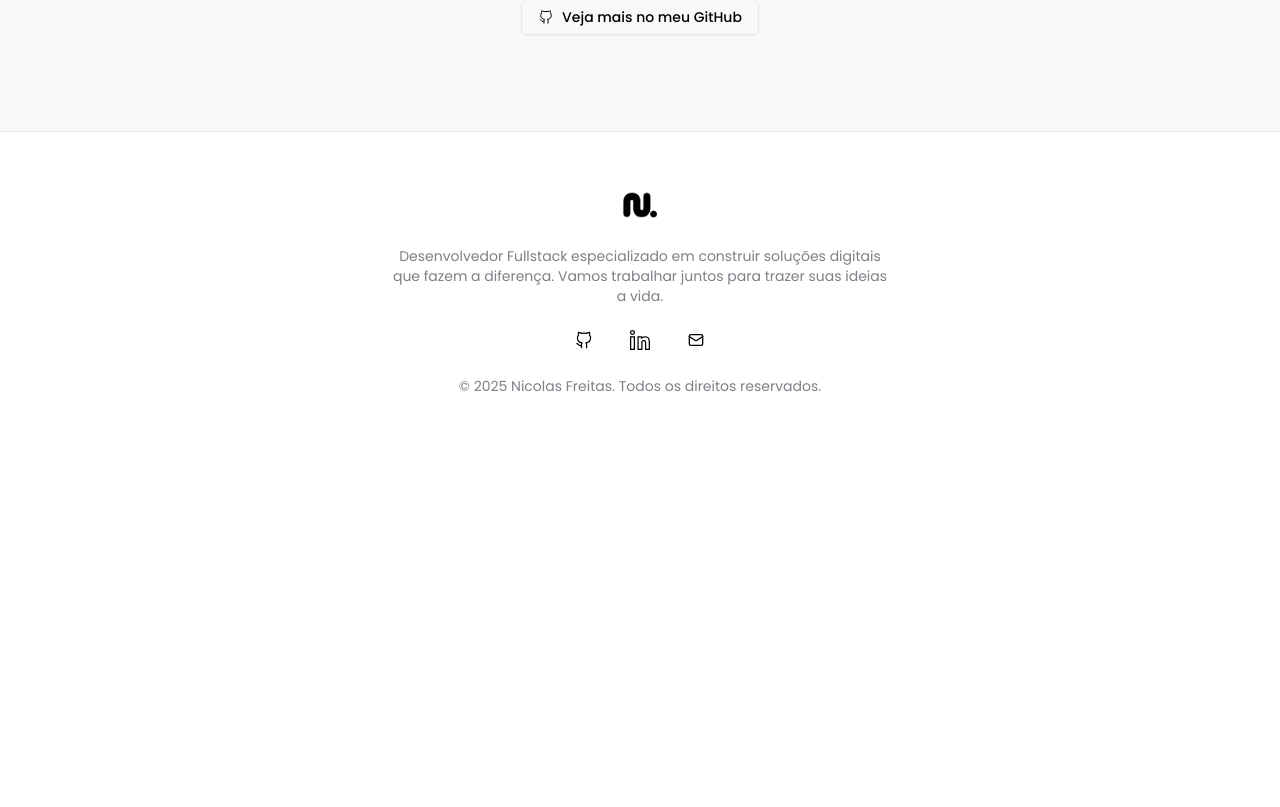
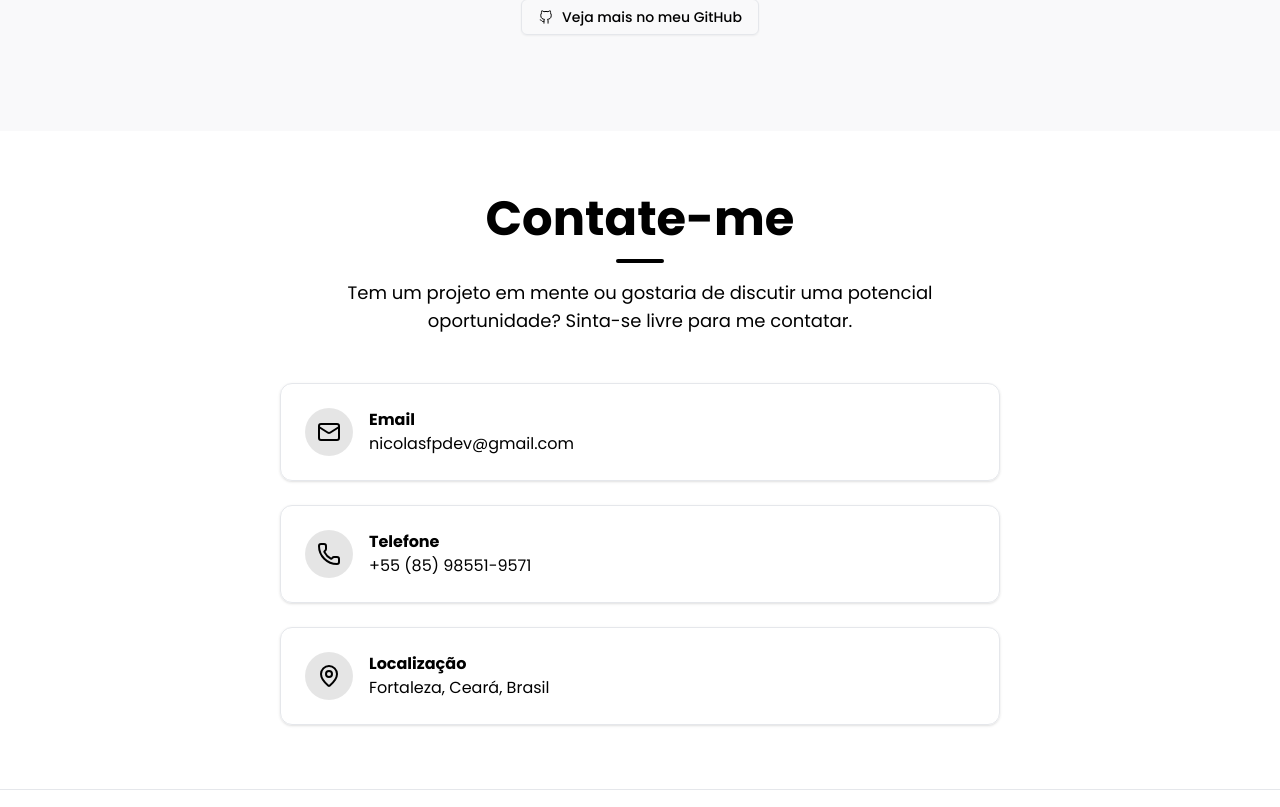
Before and after one commit to nicolasfreitas-dev/portfolio-next, a Next.js app: page / in a window 1280 px wide. Shown: the part 3433-4240 px from the top of the page. Before the commit the page ends 3879 px from the top, so only its background shows below. Built offline with nearby package versions, Linux system fonts and the light colour scheme.

Commit message:
feat: create Contact component

```diff
--- a/src/app/layout.tsx
+++ b/src/app/layout.tsx
@@ -4,6 +4,9 @@ import "./globals.css";
 export const metadata: Metadata = {
   title: "Nicolas Freitas",
   description: "Portfolio pessoal para demonstrar meus projetos e habilidades como Desenvolvedor Fullstack.",
+  icons: {
+    icon: "/favicon.ico"
+  }
 }
 
 export default function RootLayout({
--- a/src/app/page.tsx
+++ b/src/app/page.tsx
@@ -1,4 +1,5 @@
 import About from "@/components/About";
+import Contact from "@/components/Contact";
 import Footer from "@/components/Footer";
 import Header from "@/components/Header";
 import Hero from "@/components/Hero";
@@ -14,6 +15,7 @@ export default function Home() {
           <About />
           <Skills />
           <Projects />
+          <Contact />
         </main>
         <Footer />
       </div>
--- /dev/null
+++ b/src/components/Contact/index.tsx
@@ -0,0 +1,62 @@
+import { Mail, Phone, MapPin } from "lucide-react";
+import { Card, CardContent } from "../ui/card";
+
+export default function Contact() {
+    return (
+        <section id="contact" className="py-16 md:24">
+            <div className="container px-4 md:px-6">
+                <div className="flex flex-col items-center justify-center space-y-4 text-center mb-12">
+                    <h2 className="text-3xl font-bold sm:text-4xl md:text-5xl">
+                        Contate-me
+                    </h2>
+                    <div className="w-12 h-1 bg-primary rounded-full"></div>
+                    <p className="max-w-[700px] text-muted-foreground md:text-lg">
+                        Tem um projeto em mente ou gostaria de discutir uma potencial
+                        oportunidade? Sinta-se livre para me contatar.
+                    </p>
+                </div>
+                <div className="max-w-[720px] flex flex-col gap-6 items-center justify-center mx-auto">
+                    <Card className="w-full">
+                        <CardContent className="p-6 flex items-center gap-4">
+                            <div className="bg-primary/10 p-3 rounded-full">
+                                <Mail className="h-6 w-6 text-primary" />
+                            </div>
+                            <div>
+                                <h3 className="font-bold">Email</h3>
+                                <p className="text-muted-foreground">
+                                    nicolasfpdev@gmail.com
+                                </p>
+                            </div>
+                        </CardContent>
+                    </Card>
+                    <Card className="w-full">
+                        <CardContent className="p-6 flex items-center gap-4">
+                            <div className="bg-primary/10 p-3 rounded-full">
+                                <Phone className="h-6 w-6 text-primary" />
+                            </div>
+                            <div>
+                                <h3 className="font-bold">Telefone</h3>
+                                <p className="text-muted-foreground">
+                                    +55 (85) 98551-9571
+                                </p>
+                            </div>
+                        </CardContent>
+                    </Card>
+                    <Card className="w-full">
+                        <CardContent className="p-6 flex items-center gap-4">
+                            <div className="bg-primary/10 p-3 rounded-full">
+                                <MapPin className="h-6 w-6 text-primary" />
+                            </div>
+                            <div>
+                                <h3 className="font-bold">Localização</h3>
+                                <p className="text-muted-foreground">
+                                    Fortaleza, Ceará, Brasil
+                                </p>
+                            </div>
+                        </CardContent>
+                    </Card>
+                </div>
+            </div>
+        </section>
+    );
+}
```
